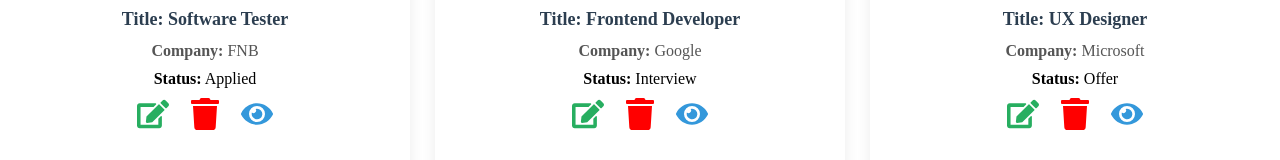
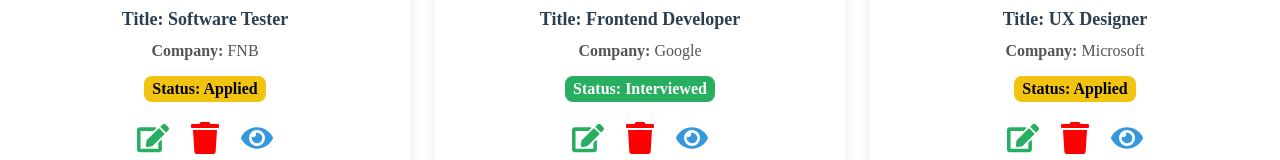
Before and after one commit to ThembelihleQueeneth/job_sprint, a React (Vite) app: page / in a window 1280 px wide. Shown: the part 444-604 px from the top of the page. Built offline with nearby package versions, Linux system fonts and the light colour scheme.

Commit message:
Fixed few bugs on the landing page

```diff
--- a/src/pages/Landing.tsx
+++ b/src/pages/Landing.tsx
@@ -28,14 +28,14 @@ export const Landing = () => {
       id: 2,
       title: 'Frontend Developer',
       company: 'Google',
-      status: 'Interview',
+      status: 'Interviewed',
       logo: 'https://cdn-icons-png.flaticon.com/512/281/281764.png',
     },
     {
       id: 3,
       title: 'UX Designer',
       company: 'Microsoft',
-      status: 'Offer',
+      status: 'Applied',
       logo: 'https://cdn-icons-png.flaticon.com/512/732/732221.png',
     },
     {
@@ -56,7 +56,7 @@ export const Landing = () => {
       id: 6,
       title: 'DevOps Engineer',
       company: 'Netflix',
-      status: 'Interview',
+      status: 'Interviewed',
       logo: 'https://cdn-icons-png.flaticon.com/512/732/732228.png',
     },
     {
@@ -70,14 +70,14 @@ export const Landing = () => {
       id: 8,
       title: 'Mobile Developer',
       company: 'Uber',
-      status: 'Offer',
+      status: 'Rejected',
       logo: 'https://cdn-icons-png.flaticon.com/512/5969/5969282.png',
     },
     {
       id: 9,
       title: 'QA Engineer',
       company: 'Airbnb',
-      status: 'Interview',
+      status: 'Interviewed',
       logo: 'https://cdn-icons-png.flaticon.com/512/6124/6124998.png',
     },
   ];
@@ -127,9 +127,12 @@ export const Landing = () => {
             <span className={styles["company-name"]}>
               <b>Company:</b> {app.company}
             </span>
-            <span className={`status status-${app.status.toLowerCase()}`}>
-              <b>Status:</b> {app.status}
-            </span>
+           <span
+  className={`${styles.status} ${styles[`status-${app.status.toLowerCase()}`]}`}
+>
+  <b>Status:</b> {app.status}
+</span>
+
              <div className={styles["card-actions"]}>
             <button  aria-label="Name" type='submit' onClick={handleDemoBtn} className={styles.iconBtn} id={styles.edit}>
               <FaEdit />
--- a/src/styles/Landing.module.css
+++ b/src/styles/Landing.module.css
@@ -91,21 +91,27 @@ input:hover{
   color: #555;
 }
 
-/* Status colors */
-.status-applied {
-  color: #3498db;
+.status {
+  display: inline-block;
+  padding: 4px 8px;
+  border-radius: 8px;
+  font-weight: bold;
+  color: white;
+  margin-top: 6px;
 }
 
-.status-interview {
-  color: #f39c12;
+
+.status-applied {
+  background-color: #f1c40f;
+  color: #000;
 }
 
-.status-offer {
-  color: #27ae60;
+.status-interviewed {
+  background-color: #27ae60;
 }
 
 .status-rejected {
-  color: #e74c3c;
+  background-color: #e74c3c;
 }
 
 .detailsBtn {
```
